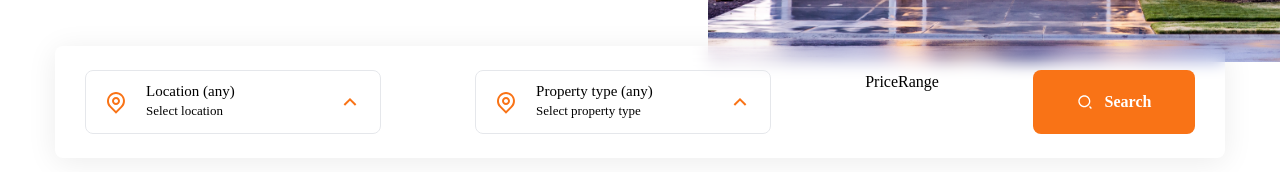
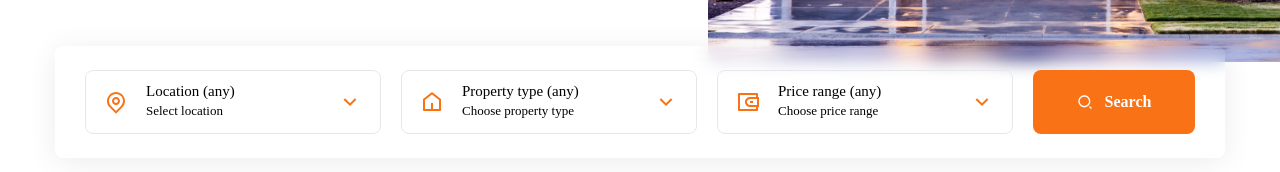
Before and after one commit to Deveelop/property-agent, a Next.js app: page / in a window 1280 px wide. Shown: the part 560-732 px from the top of the page. Built offline with nearby package versions, Linux system fonts and the light colour scheme.

Commit message:
Added new changes

```diff
--- a/components/HouseContext.tsx
+++ b/components/HouseContext.tsx
@@ -1,9 +1,10 @@
 'use client'
 import React, { useState, useEffect, createContext } from "react"
-import { housesData } from "@/constants"
+import { housesData, priceRange } from "@/constants"
 
 type HouseContextType ={
     houses: typeof housesData;
+    prices: typeof priceRange;
     nigState: string;
     setNigState: React.Dispatch<React.SetStateAction<string>>;
     nigStates: string[];
@@ -12,8 +13,10 @@ type HouseContextType ={
     setProperty: React.Dispatch<React.SetStateAction<string>>;
     properties: string[];
     setProperties: React.Dispatch<React.SetStateAction<string[]>>
-    price: string;
-    setPrice: React.Dispatch<React.SetStateAction<string>>;
+    pricesRange: string[];
+    setPricesRange: React.Dispatch<React.SetStateAction<string[]>>
+    priceList: string;
+    setPriceList: React.Dispatch<React.SetStateAction<string>>
     loading: boolean;
     setLoading: React.Dispatch<React.SetStateAction<boolean>>;
 
@@ -21,6 +24,7 @@ type HouseContextType ={
 
 const defaultValue: HouseContextType={
     houses:  housesData,
+    prices: priceRange,
     nigState: '',
     setNigState: () => undefined,
     nigStates: [],
@@ -29,8 +33,10 @@ const defaultValue: HouseContextType={
     setProperty: () => undefined,
     properties: [],
     setProperties: () => undefined,
-    price: '',
-    setPrice: () => undefined,
+    pricesRange: [],
+    setPricesRange: () => undefined,
+    priceList: '',
+    setPriceList: () => undefined,
     loading: false,
     setLoading: () => undefined,
 
@@ -48,12 +54,15 @@ type HouseProps = {
 
 const HouseContextProvider = ({children}: HouseProps) => {
     const [houses, setHouses] = useState(housesData);
+    const [prices,  setPrice] = useState(priceRange)
     const [nigState, setNigState] = useState('Location (any)');
     const [nigStates, setNigStates] = useState<string[]>([]);
     const [property, setProperty] = useState('Property type (any)');
     const [properties, setProperties] = useState<string[]>([]);
-    const [price, setPrice] = useState('Price range (any)');
+    const [priceList, setPriceList] = useState('Price range (any)');
+    const [pricesRange, setPricesRange] = useState<string[]>([]);
     const [loading, setLoading] = useState(false);
+
 
 
     useEffect(() => {
@@ -61,11 +70,22 @@ const HouseContextProvider = ({children}: HouseProps) => {
         return house.state
       });
 
+     const allProperties = houses.map((house) => {
+       return house.type
+     });
 
+     const allPriceRange = prices.map((price) => {
+      return price.value
+     })
 
       const uniqueStates = ['Location (any)', ...Array.from(new Set(allNigStates))]
+      const uniqueProperties = ['Property type (any)', ...Array.from(new Set(allProperties))]
+      const uniquePrices = ['Price range (any)', ...Array(new Set(allPriceRange))]
 
       setNigStates(uniqueStates);
+      setProperties(uniqueProperties);
+      setPricesRange(uniquePrices)
+
 
 
     }, [])
@@ -79,9 +99,12 @@ const HouseContextProvider = ({children}: HouseProps) => {
         setProperty,
         properties,
         setProperties,
-        price,
-        setPrice,
         houses,
+        prices,
+        pricesRange,
+        priceList,
+        setPriceList,
+        setPricesRange,
         loading,
         setLoading,
 
--- a/components/PriceRangeDropdown.tsx
+++ b/components/PriceRangeDropdown.tsx
@@ -1,10 +1,33 @@
-import React from 'react'
+import { useState, useContext } from "react"
+import {Menu} from '@headlessui/react'
+import { HouseContext } from "./HouseContext"
+import {RiWallet3Line, RiArrowDownSLine, RiArrowUpSLine} from "react-icons/ri"
+const PriceRangeDropdown = () => {
+  const {priceList, setPriceList, setPricesRange, pricesRange} = useContext(HouseContext);
+  const [isOpen, setIsOpen] = useState(false);
+  return (
+    <Menu as='div' className='dropdown relative'>
+    <Menu.Button  className='dropdown-btn w-full text-left' onClick={() => setIsOpen(!isOpen)}>
+      <RiWallet3Line className="dropdown-icon-primary"/>
+      <div>
+        <div className='text-[15px] font-medium leading-tight'>{priceList}</div>
+        <div className="text-[13px]">Choose price range</div>
+      </div>
+      {isOpen ? (<RiArrowUpSLine className="dropdown-icon-secondary"/>) : (<RiArrowDownSLine className=' dropdown-icon-secondary'/>) }
 
-const PriceRangeDropdown = () => {
-  return (
-    <div>
-      PriceRange
-    </div>
+    </Menu.Button>
+    <Menu.Items>
+     {
+      pricesRange.map((price, index) => (
+        <Menu.Item as='li' key={index} onClick={() => setPriceList(price)}>
+          {price}
+        </Menu.Item>
+      ))
+     }
+    </Menu.Items>
+
+
+    </Menu>
   )
 }
 
--- a/components/PropertyDropdown.tsx
+++ b/components/PropertyDropdown.tsx
@@ -1,5 +1,5 @@
 import { useContext, useState } from "react"
-import {RiMapPinLine, RiArrowDownSLine, RiArrowUpSLine} from 'react-icons/ri'
+import { RiHome5Line, RiArrowDownSLine, RiArrowUpSLine} from 'react-icons/ri'
 import {Menu} from '@headlessui/react'
 import { HouseContext } from "./HouseContext"
 
@@ -10,14 +10,14 @@ const PropertyDropdown = () => {
     <Menu as='div' className='dropdown relative '>
       <Menu.Button  onClick={() => setIsOpen(!isOpen)} className='dropdown-btn w-full text-left'>
 
-      <RiMapPinLine className=' dropdown-icon-primary'/>
+      <RiHome5Line className=' dropdown-icon-primary'/>
 
       <div>
       <div className='text-[15px] font-medium leading-tight'>{property}</div>
-      <div className='text-[13px]'>Select property type</div>
+      <div className='text-[13px]'>Choose property type</div>
       </div>
 
-      {isOpen ? (<RiArrowDownSLine className=' dropdown-icon-secondary'/>) : (<RiArrowUpSLine className=' dropdown-icon-secondary'/>)}
+      {isOpen ? (<RiArrowUpSLine className=' dropdown-icon-secondary'/>) : (<RiArrowDownSLine className=' dropdown-icon-secondary'/>) }
 
       </Menu.Button>
       <Menu.Items className="dropdown-menu">
--- a/components/StateDropdown.tsx
+++ b/components/StateDropdown.tsx
@@ -16,7 +16,7 @@ const StateDropdown = () => {
         <div className='text-[13px]'>Select location</div>
       </div>
         {
-          isOpen ? (<RiArrowDownSLine className=' dropdown-icon-secondary'/>) : (<RiArrowUpSLine  className=' dropdown-icon-secondary'/>)
+          isOpen ? (<RiArrowUpSLine  className=' dropdown-icon-secondary'/>) : (<RiArrowDownSLine className=' dropdown-icon-secondary'/>)
         }
      </Menu.Button>
 
--- a/constants/index.ts
+++ b/constants/index.ts
@@ -19,6 +19,18 @@ import Apartment2Lg from '../public/house1.png';
 // import agents images
 import Agent1 from '../public/house1.png';
 import Agent2 from '../public/house1.png';
+
+export const priceRange = [
+  {value: 'Price range (any)'},
+  {value: '80000 - 130000'},
+  {value: '150000 - 230000'},
+  {value: '300000 - 500000'},
+  {value: '60000 - 700000'},
+  {value: '800000 - 930000'},
+  {value: '1000000 - 1500000'},
+
+
+]
 
 
 export const housesData = [
@@ -45,8 +57,8 @@ export const housesData = [
     },
     {
       id: 2,
-      type: 'House',
-      name: 'House 2',
+      type: 'Shop',
+      name: 'Shop 2',
       description:
         'Lorem ipsum dolor sit amet consectetur adipisicing elit. Amet, illoat. Repudiandae ratione impedit delectus consectetur. Aspernaturvero obcaecati placeat ab distinctio unde ipsam molestias atqueratione delectus blanditiis nemo eius dignissimos doloremque quaealiquid maiores id tempore consequatur, quod pariatur saepe.',
       image: House2,
@@ -87,8 +99,8 @@ export const housesData = [
     },
     {
       id: 4,
-      type: 'House',
-      name: 'House 4',
+      type: 'Office',
+      name: 'Office 4',
       description:
         'Lorem ipsum dolor sit amet consectetur adipisicing elit. Amet, illoat. Repudiandae ratione impedit delectus consectetur. Aspernaturvero obcaecati placeat ab distinctio unde ipsam molestias atqueratione delectus blanditiis nemo eius dignissimos doloremque quaealiquid maiores id tempore consequatur, quod pariatur saepe.',
       image: House1,
@@ -129,8 +141,8 @@ export const housesData = [
     },
     {
       id: 6,
-      type: 'House',
-      name: 'House 6',
+      type: 'Shop',
+      name: 'Shop 6',
       description:
         'Lorem ipsum dolor sit amet consectetur adipisicing elit. Amet, illoat. Repudiandae ratione impedit delectus consectetur. Aspernaturvero obcaecati placeat ab distinctio unde ipsam molestias atqueratione delectus blanditiis nemo eius dignissimos doloremque quaealiquid maiores id tempore consequatur, quod pariatur saepe.',
       image: House2,
@@ -213,8 +225,8 @@ export const housesData = [
     },
     {
       id: 10,
-      type: 'House',
-      name: 'House 7',
+      type: 'Office',
+      name: 'Office 7',
       description:
         'Lorem ipsum dolor sit amet consectetur adipisicing elit. Amet, illoat. Repudiandae ratione impedit delectus consectetur. Aspernaturvero obcaecati placeat ab distinctio unde ipsam molestias atqueratione delectus blanditiis nemo eius dignissimos doloremque quaealiquid maiores id tempore consequatur, quod pariatur saepe.',
       image: House2,
```
